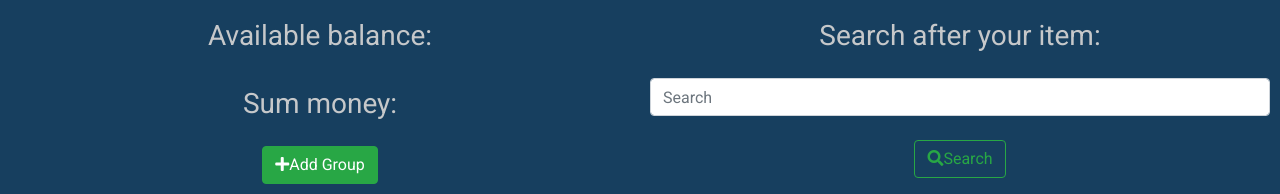
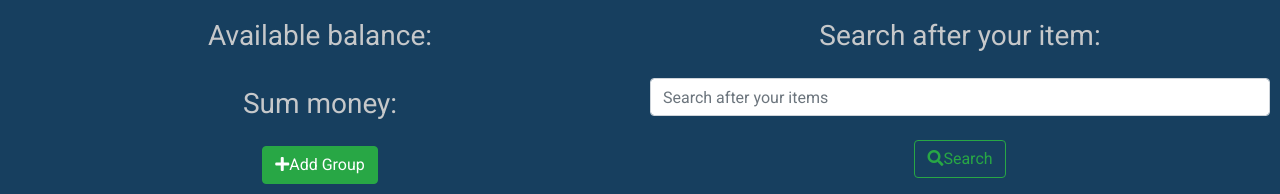
Before and after one commit to IstvanGercsak/BudgetCalculator-ThirdMileStoneProject, a Flask app: template templates/dashboard.html in a window 1280 px wide. Shown: the part 48-242 px from the top of the page. Run offline with Flask 2, Linux system fonts and the light colour scheme; the template is opened without the code that fills it, so the values that code supplies are empty; some libraries are stand-ins or nearby versions.

Commit message:
Add placeholder to Search input

```diff
--- a/templates/dashboard.html
+++ b/templates/dashboard.html
@@ -62,7 +62,7 @@
         <div class="search col-sm-6">
             <p>Search after your item:</p>
             <form action="{{ url_for('search') }}" method="POST">
-                <input id="search" name="search" class="form-control" type="search" placeholder="Search"
+                <input id="search" name="search" class="form-control" type="search" placeholder="Search after your items"
                        aria-label="Search" required>
                 <br>
                 <button class="btn btn-outline-success my-2 my-sm-0" type="submit"><i class="fas fa-search"></i>Search
```
